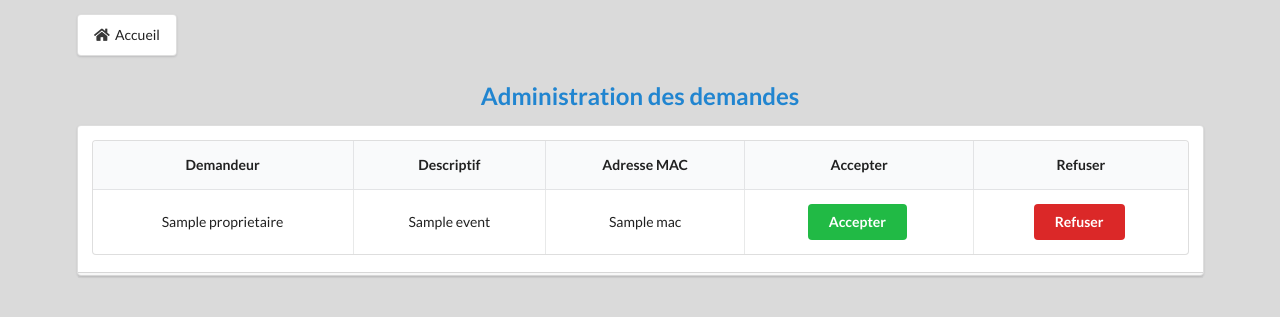
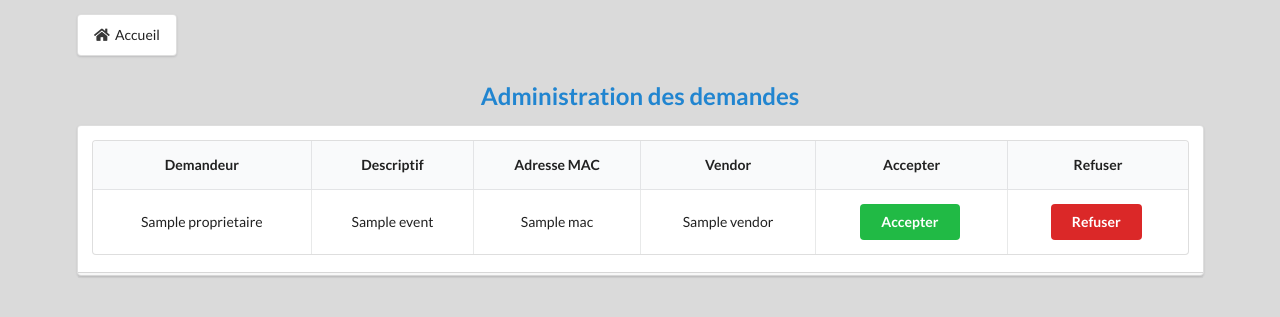
Before and after one commit to REZAL-AM-KIN/niki-s, a Django app: template templates/appmacgest/gestiondemandemac.html in a window 1280 px wide. Shown: the top 317 px of the page. Run offline with Django 3.2, Linux system fonts and the light colour scheme; the template is opened without the code that fills it: most values are stand-ins (such as "Sample title", 1, 10 or a date in 2020).

Commit message:
Add mac vendor check

```diff
--- a/appmacgest/views.py
+++ b/appmacgest/views.py
@@ -8,6 +8,8 @@ from appmacgest.forms import DeviceForm
 from appmacgest.models import Device
 from appuser.models import Utilisateur
 from appuser.views import has_cotiz, is_superuser
+
+import requests
 
 
 @login_required
@@ -51,6 +53,10 @@ def ajout_mac(request):
 @user_passes_test(is_superuser)
 def gestion_demande_mac(request):
     listemac = Device.objects.filter(Q(accepted=False))
+    for device in listemac:
+        url = "https://api.macvendors.com/"+device.mac
+        device.vendor = requests.get(url).text  #On effectue la requete auprès de macvendor
+
     return render(request, "appmacgest/gestiondemandemac.html", {"list": listemac})
 
 
--- a/templates/appmacgest/gestiondemandemac.html
+++ b/templates/appmacgest/gestiondemandemac.html
@@ -16,6 +16,7 @@
 				<th class = "center aligned single line">Demandeur</th>
 				<th class = "center aligned single line">Descriptif</th>
 				<th class = "center aligned single line">Adresse MAC</th>
+				<th class = "center aligned single line">Vendor</th>
 				<th class = "center aligned single line">Accepter</th>
 				<th class = "center aligned single line">Refuser</th>
 			<tr>
@@ -25,6 +26,7 @@
 					<td class = "center aligned single line">{{ mac.proprietaire }}</td>
 					<td class = "center aligned single line">{{ mac.nom }}</td>
 					<td class = "center aligned single line">{{ mac.mac }}</td>
+					<td class = "center aligned single line">{{ mac.vendor }}</td>
 					<td class = "center aligned single line"><a class = "ui green button" href="{% url "activatedevice" mac.pk %}">Accepter</a></td>
 					<td class = "center aligned single line"><a class = "ui red button" href="{% url "deletedevice" mac.pk %}">Refuser</a></td>
 				</tr>
```
